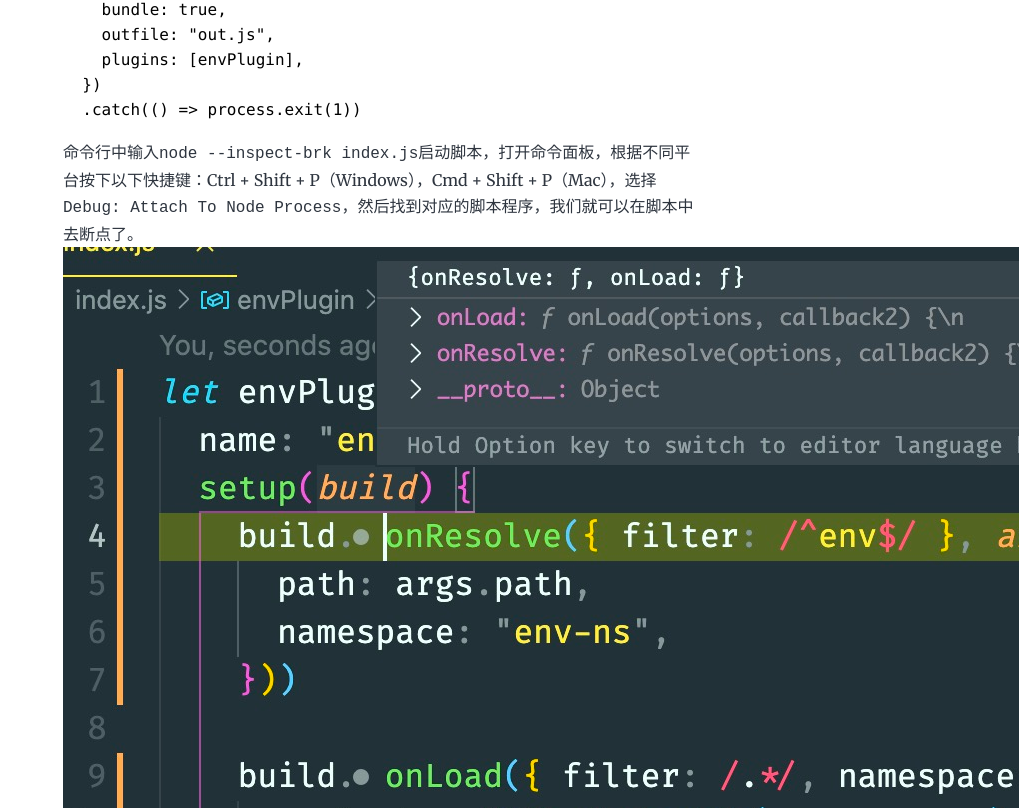
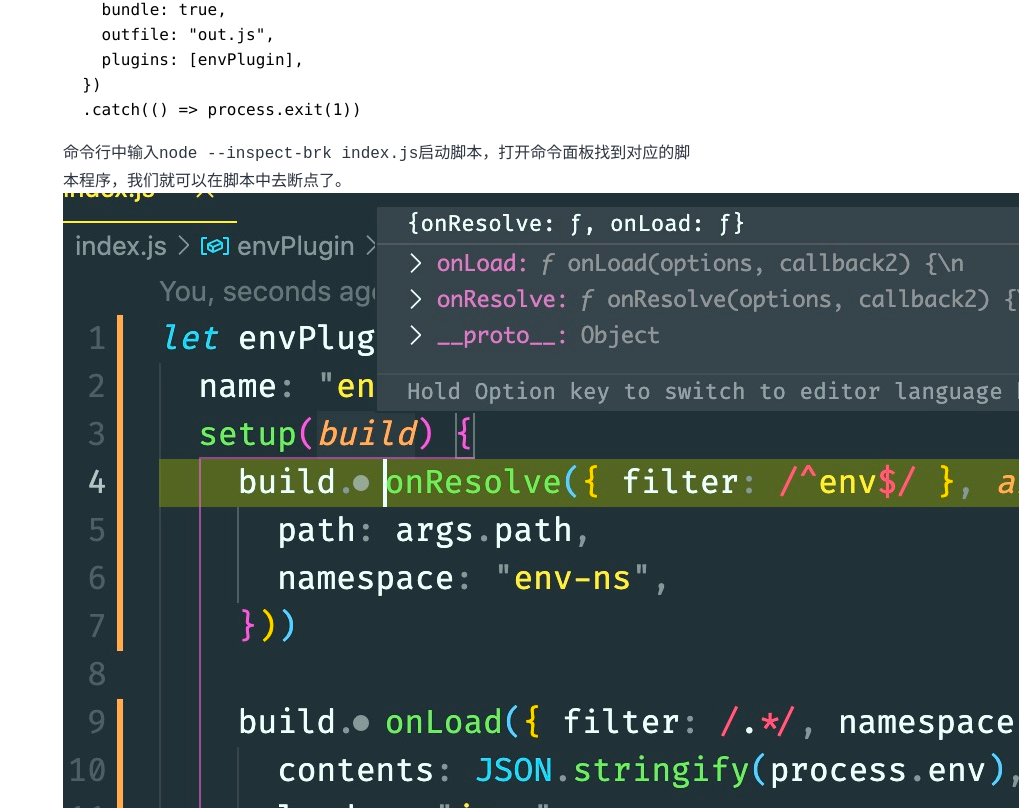
Before and after one commit to yi-tuan/yi-tuan-yi-tuan.github.io, a Gatsby site: page /debug/ in a window 1280 px wide. Shown: the part 5512-6320 px from the top of the page, without its empty margins (261-1280 px from the left). Built offline with nearby package versions, Linux system fonts and the light colour scheme; Gatsby itself is replaced by a stand-in of ours; some packages are replaced by stand-ins of ours; code samples lack their colours.

Commit message:
chore: remove
Signed-off-by: yi-tuan <1260320217@qq.com>

````diff
--- a/content/blog/debug/index.md
+++ b/content/blog/debug/index.md
@@ -84,7 +84,7 @@ require("esbuild")
   .catch(() => process.exit(1))
 ```
 
-命令行中输入`node --inspect-brk index.js`启动脚本，打开命令面板，根据不同平台按下以下快捷键：Ctrl + Shift + P（Windows），Cmd + Shift + P（Mac），选择`Debug: Attach To Node Process`，然后找到对应的脚本程序，我们就可以在脚本中去断点了。
+命令行中输入`node --inspect-brk index.js`启动脚本，打开命令面板找到对应的脚本程序，我们就可以在脚本中去断点了。
 <img src="./img/esbuild-plugin.jpeg">
 
 ### 总结
````
